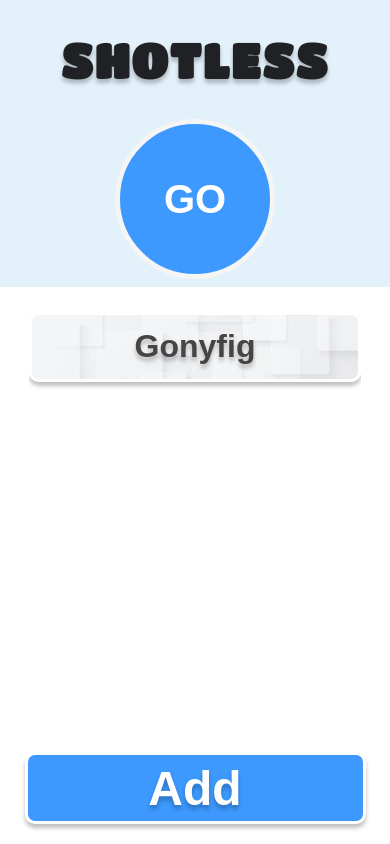
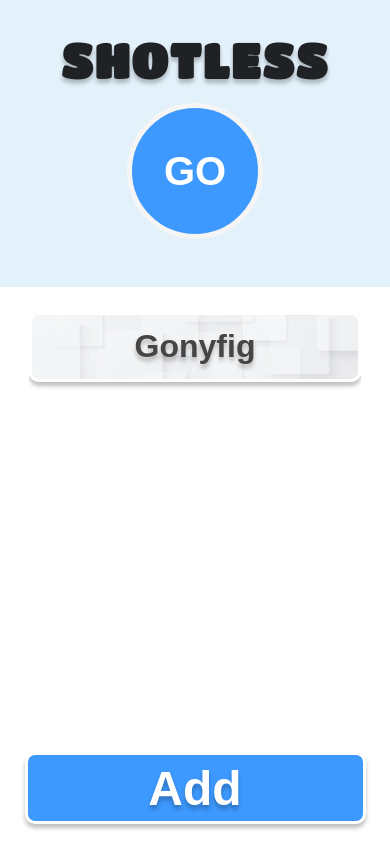
Before and after one commit to GoncaloFig/ShotlessAppV4, a Next.js app: page / in a window 390 px wide. Built offline with nearby package versions, Linux system fonts and the light colour scheme.

Commit message:
some css

```diff
--- a/styles/GameContainer.scss
+++ b/styles/GameContainer.scss
@@ -41,6 +41,7 @@
         color: #202124;
         text-shadow: 0px 4px 4px rgb(0 0 0 / 25%);
         letter-spacing: 2px;
+        margin-bottom: 1rem;
         //margin-top: 6%;
         // left:0;
         // right:0;
@@ -64,8 +65,8 @@
     }
 
     .drawBtn{
-        width: 10rem;
-        height: 10rem;
+        width: 8.5rem;
+        height: 8.5rem;
         border-radius: 50%;
         background: #3D99FE;
         border: 5px solid #F5F5F5;
@@ -88,6 +89,7 @@
         color: #202124;
         text-shadow: 0px 4px 4px rgb(0 0 0 / 25%);
         letter-spacing: 2px;
+        margin-bottom: 1rem;
         //margin-top: 6%;
         // left:0;
         // right:0;
```
